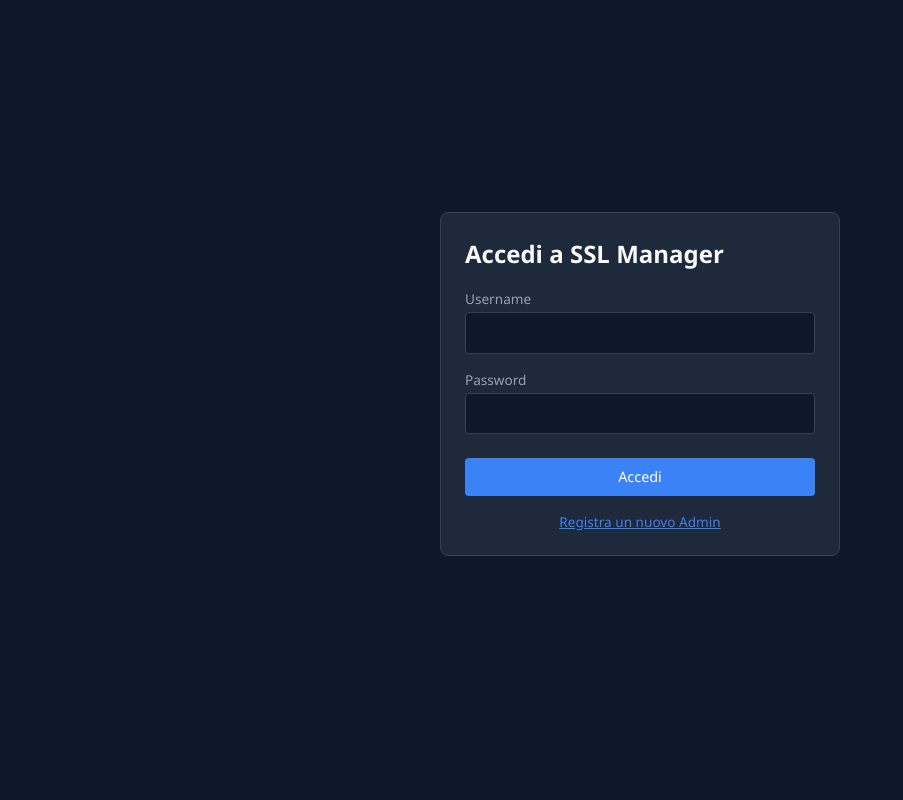
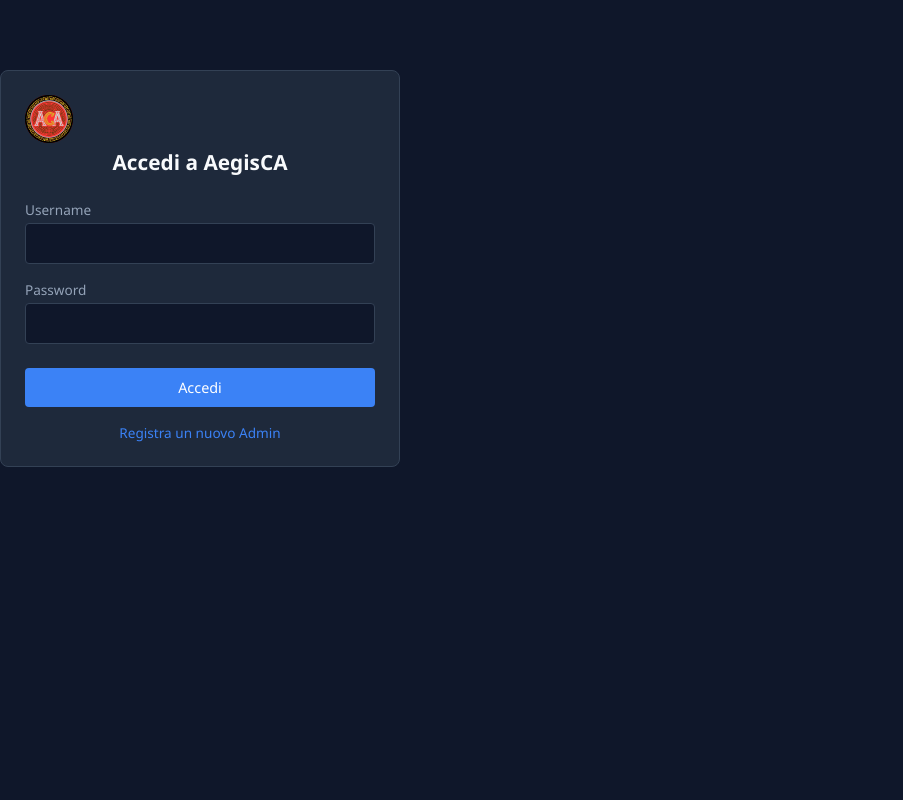
Before and after one commit to P1c1s/AegisCA, a PHP site: page /login.php in a window 1280 px wide. Shown: the whole page, without its empty margins (0-903 px from the left). Run offline with PHP 8.4, Linux system fonts and the light colour scheme.

Commit message:
Update login UI and certificate sorting
- Added logo to login and registration pages
- Changed the display order of certificates to sort them by name

```diff
--- a/web-ui/login.php
+++ b/web-ui/login.php
@@ -9,6 +9,7 @@ if ($_SERVER['REQUEST_METHOD'] === 'POST') {
         $error = 'Credenziali non valide.';
     }
 }
+
 ?>
 <!DOCTYPE html>
 <html lang="it">
@@ -18,10 +19,21 @@ if ($_SERVER['REQUEST_METHOD'] === 'POST') {
     <title>AegisCA | Login</title>
 </head>
 
-<body style="display:flex; align-items:center; justify-content:center; height:100vh; padding:0;">
-    <div class="panel" style="width:100%; max-width:400px;">
-        <h2>Accedi a SSL Manager</h2>
-        <?php if($error): ?><div class="alert alert-danger"><?=$error?></div><?php endif; ?>
+<body class="login-body">
+    <div class="panel" style="width:100%; max-width:400px; margin-bottom:0;">
+
+        <div class="login-brand">
+            <div class="logo">
+                <img src="assets/img/aegis-ca.svg" alt="AegisCA Logo" class="logo-img">
+            </div>
+        </div>
+
+        <h2 style="text-align:center; font-size:1.3rem; margin-bottom:1.5rem;">Accedi a AegisCA</h2>
+
+        <?php if($error): ?>
+            <div class="alert alert-danger"><?=$error?></div>
+        <?php endif; ?>
+
         <form method="POST">
             <div class="form-group" style="margin-bottom:1rem;">
                 <label>Username</label>
@@ -33,7 +45,10 @@ if ($_SERVER['REQUEST_METHOD'] === 'POST') {
             </div>
             <button type="submit" class="btn" style="width:100%;">Accedi</button>
         </form>
-        <p style="margin-top:1rem; font-size:0.85rem; text-align:center;"><a href="register.php" style="color:var(--accent);">Registra un nuovo Admin</a></p>
+
+        <p style="margin-top:1rem; font-size:0.85rem; text-align:center;">
+            <a href="register.php" style="color:var(--accent); text-decoration:none;">Registra un nuovo Admin</a>
+        </p>
     </div>
 </body>
 </html>
--- a/web-ui/manage_certs.php
+++ b/web-ui/manage_certs.php
@@ -44,7 +44,7 @@ if ($_SERVER['REQUEST_METHOD'] === 'POST' && isset($_POST['create_cert'])) {
 }
 
 $cas = $pdo->query("SELECT id, common_name FROM cas ORDER BY common_name ASC")->fetchAll();
-$certs = $pdo->query("SELECT c.*, ca.common_name as ca_name FROM certificates c JOIN cas ca ON c.ca_id = ca.id ORDER BY c.created_at DESC")->fetchAll();
+$certs = $pdo->query("SELECT c.*, ca.common_name as ca_name FROM certificates c JOIN cas ca ON c.ca_id = ca.id ORDER BY c.common_name ASC")->fetchAll();
 ?>
 <!DOCTYPE html>
 <html lang="it">
```
Also changed, not shown: web-ui/register.php (+19 -5 lines).
